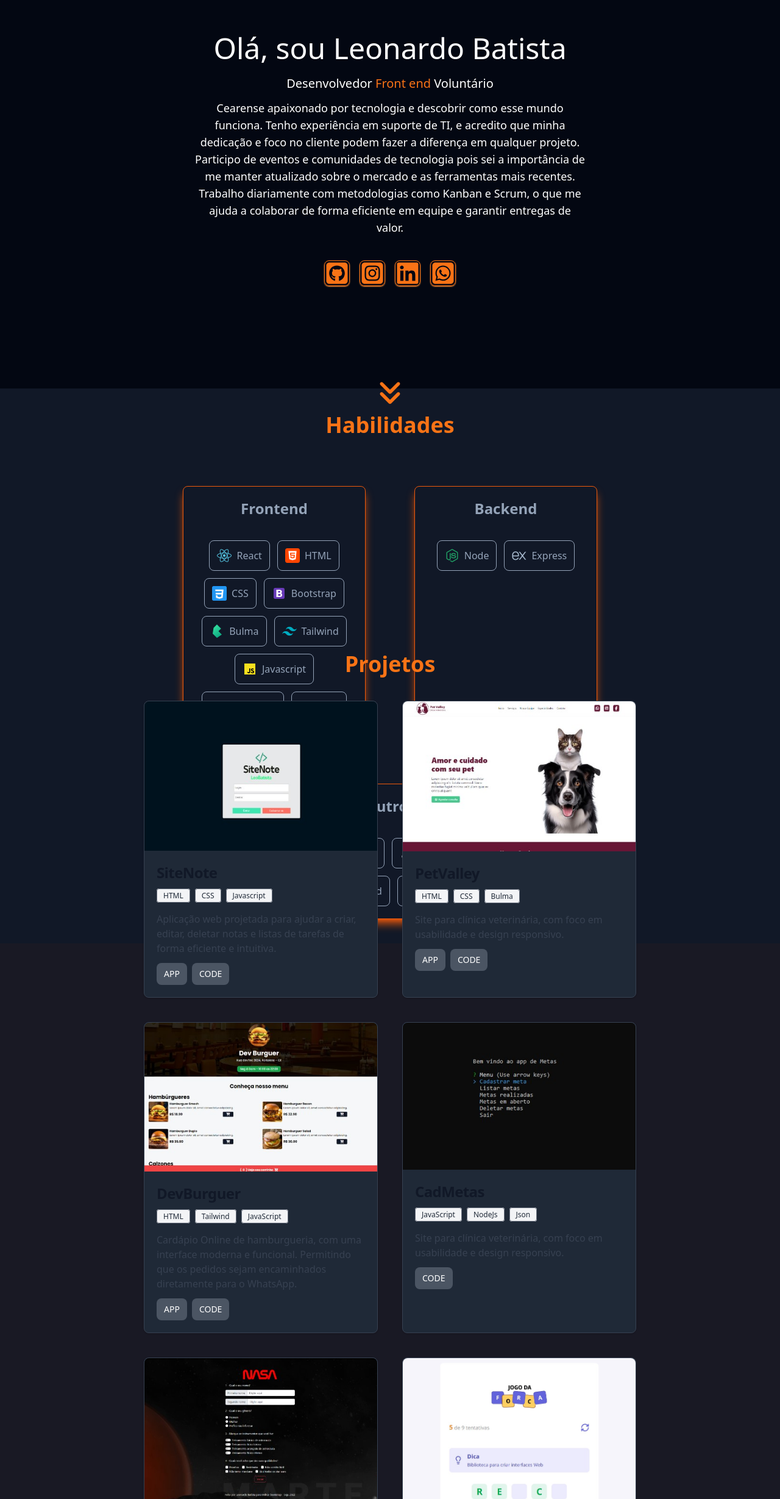
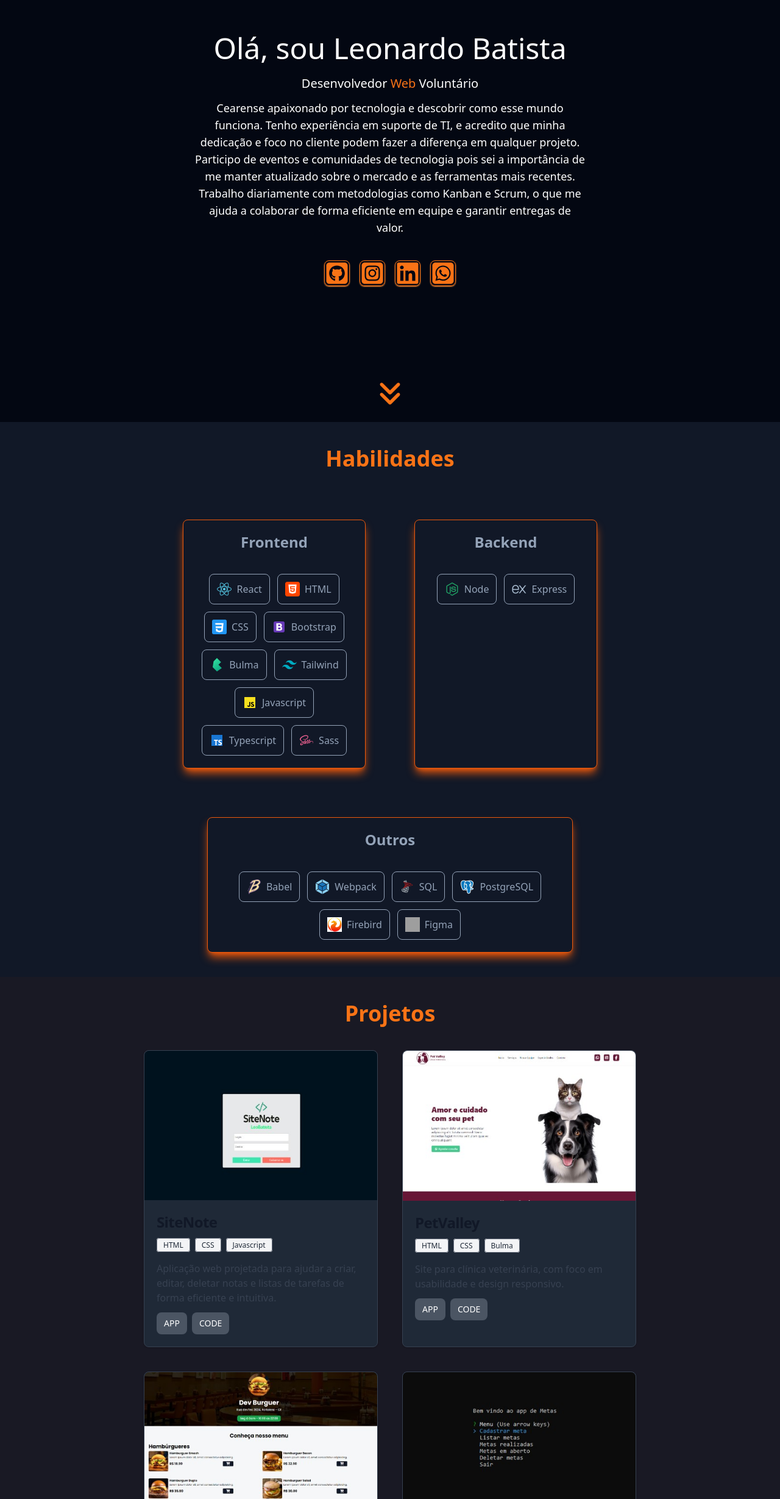
Before and after one commit to DevTec2020/Apresentacao, a React (Vite) app: page / in a window 1280 px wide. Shown: the part 108-2566 px from the top of the page at 61% size. Built offline with nearby package versions, Linux system fonts and the light colour scheme; grey boxes are pictures that could not be loaded.

Commit message:
FEAT: corrigindo a chamada dos componentes principais

```diff
--- a/src/App.tsx
+++ b/src/App.tsx
@@ -11,17 +11,13 @@ import { Projetos } from "./components/Projetos"
 export function App() {
    return (
     <div >
-      <div className="flex items-center justify-center h-screen">
+
         <Apresentacao />
-      </div>
 
-      <div className="flex items-center justify-center h-screen">
         <Habilidades />
-      </div>
 
-      <div className="flex items-center justify-center h-screen">
         <Projetos />
-      </div>
+
     </div>
   )
 }
```
Also changed, not shown: src/assets/Projetos/EyeIco.svg (deleted), src/assets/Projetos/GitIco.svg (deleted).
